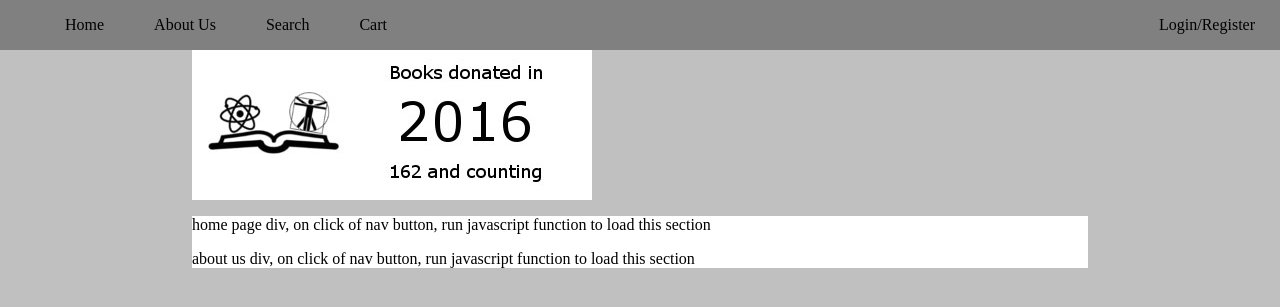
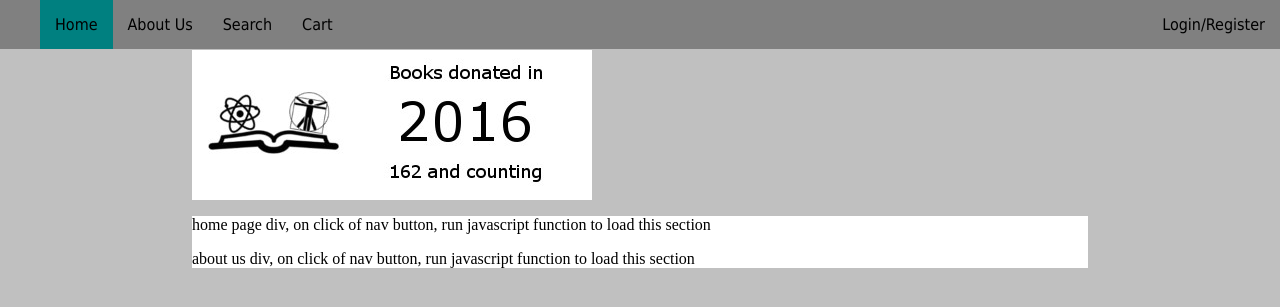
Before and after one commit to Ka-Ma/ICT286, a PHP site: page /home.html in a window 1280 px wide. Shown: the top 307 px of the page. Run offline with PHP 8.4, Linux system fonts and the light colour scheme.

Commit message:
progress on nav (and I will remember to start a branch)

```diff
--- a/css/home.css
+++ b/css/home.css
@@ -19,29 +19,29 @@ div.banner img {
 
 /*navigation*/
 div.navigation {
- background-color: grey;
+ font-family: Tahoma, Geneva, sans-serif;
  width: 100%;
- color: black;
- list-style: none;
-
-
- padding: 0;
  position: fixed;
  top: 0;
  left: 0;
- /*right: 0;*/
 }
+
 div.navigation ul {
-
+ list-style: none;
+ margin: 0;
+ overflow: hidden;
+ background-color: grey;
 }
 
 div.navigation  li{
  display: inline-block;
- padding: 0 25px 0 25px;
 }
 
 div.navigation li a {
+ display: block;
  text-decoration: none;
+ text-align: center;
+ padding: 15px;
  color: black;
 }
 
@@ -49,6 +49,10 @@ div.navigation li a:hover {
  color: darkgrey;
 }
 
+.active {
+ background-color: teal;
+}
+
 .main-content {
 background-color: white;
 }
--- a/js/home.js
+++ b/js/home.js
@@ -1,5 +1,5 @@
 function loadNav() {
-	document.getElementById("navigation").innerHTML = "<ul> <li><a href='javascript:loadHome()'>Home</a></li><li><a href='javascript:loadAboutUs()'>About Us</a></li><li><a href='javascript:loadSearch()'>Search</a></li><li><a href='javascript:loadCart()'>Cart</a></li><li style= 'float: right'><a href='javascript:loadLIR()'>Login/Register</a></li></ul>";
+	document.getElementById("navigation").innerHTML = "<ul> <li><a id='home' class='active' href='javascript:loadHome()'>Home</a></li><li><a id='aboutUs' href='javascript:loadAboutUs()'>About Us</a></li><li><a id='search'  href='javascript:loadSearch()'>Search</a></li><li><a id='cart'  href='javascript:loadCart()'>Cart</a></li><li style= 'float: right'><a id='login'  href='javascript:loadLIR()'>Login/Register</a></li></ul>";
 }
 
 function carousel() {
@@ -17,4 +17,18 @@ function carousel() {
 function loadAboutUs() {
 	console.log("Loading about us");
 	document.getElementById("aboutUs-page").innerHTML = "<p>I have loaded the About Us page</p>";
+
+	updateActive("aboutUs");
 }
+
+function updateActive(current) {
+	var oldPg = document.getElementsByClassName("active");
+	var oldPgId = oldPg[0].getAttribute("id");
+	var curPg = document.getElementById(current);
+
+	console.log(oldPg);
+	console.log(oldPgId);
+
+	document.getElementById(oldPgId).removeAttribute("class");
+	curPg.setAttribute("class", "active");
+}
```
